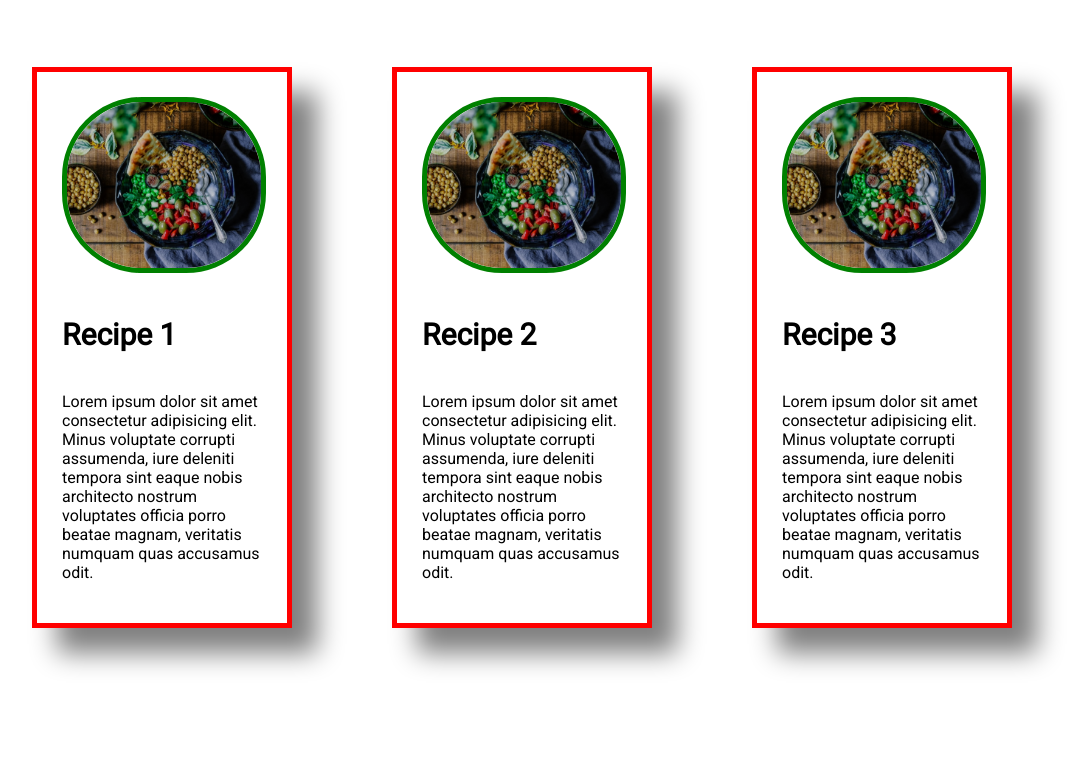
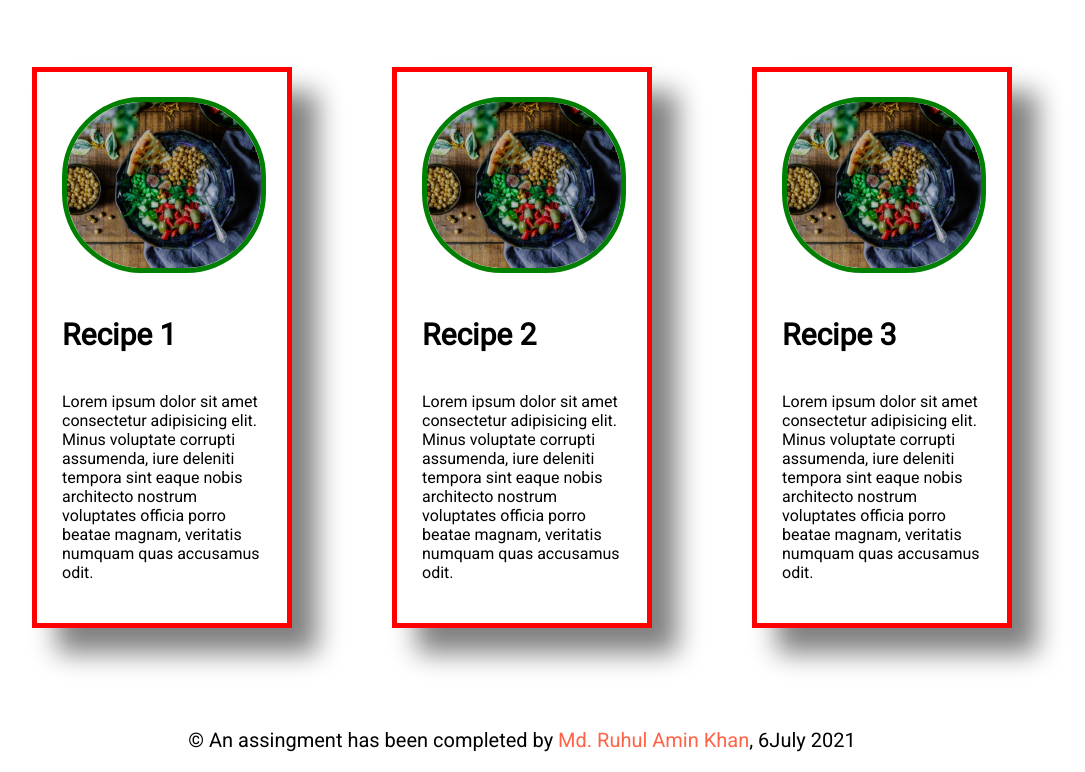
Before and after one commit to ruhul-7451/food-hub, a plain HTML site: page index.html in a window 1280 px wide. Shown: the part 1668-2440 px from the top of the page, without its empty margins (118-1203 px from the left). Before the commit the page ends 2396 px from the top, so only its background shows below. Drawn offline with Linux system fonts and the light colour scheme.

Commit message:
footer added

```diff
--- a/index.html
+++ b/index.html
@@ -79,6 +79,10 @@
         </div>
 
     </section>
+    <footer>
+        <p>&copy; An assingment has been completed by <span class="orange-text">Md. Ruhul Amin Khan</span>, 6July 2021
+        </p>
+    </footer>
 
 
 </body>
--- a/style.css
+++ b/style.css
@@ -86,3 +86,7 @@ h4{
 .section-padding{
     padding: 0px 100px 0px 100px;
 }
+footer p{
+    text-align: center;
+    font-size: 20px;
+}
```
